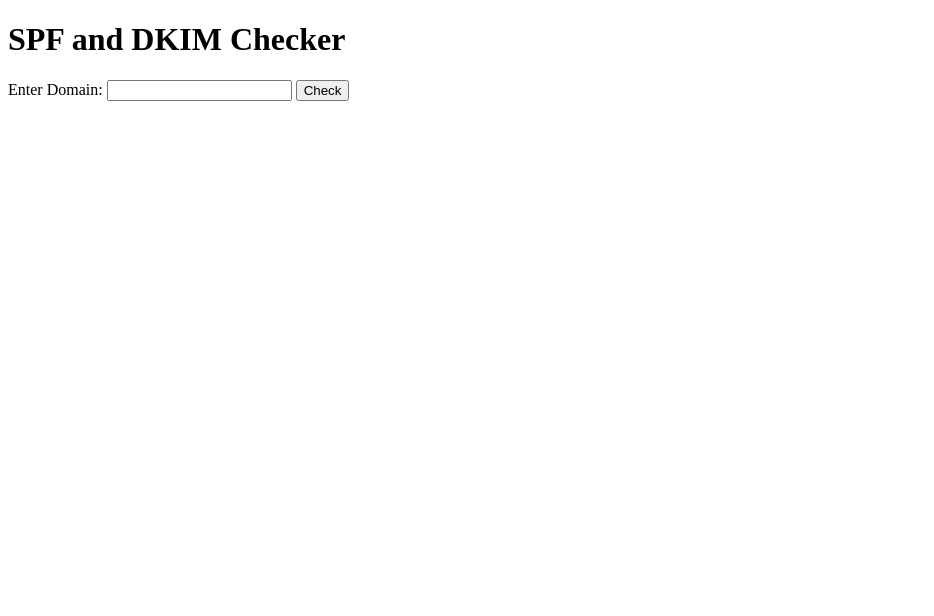
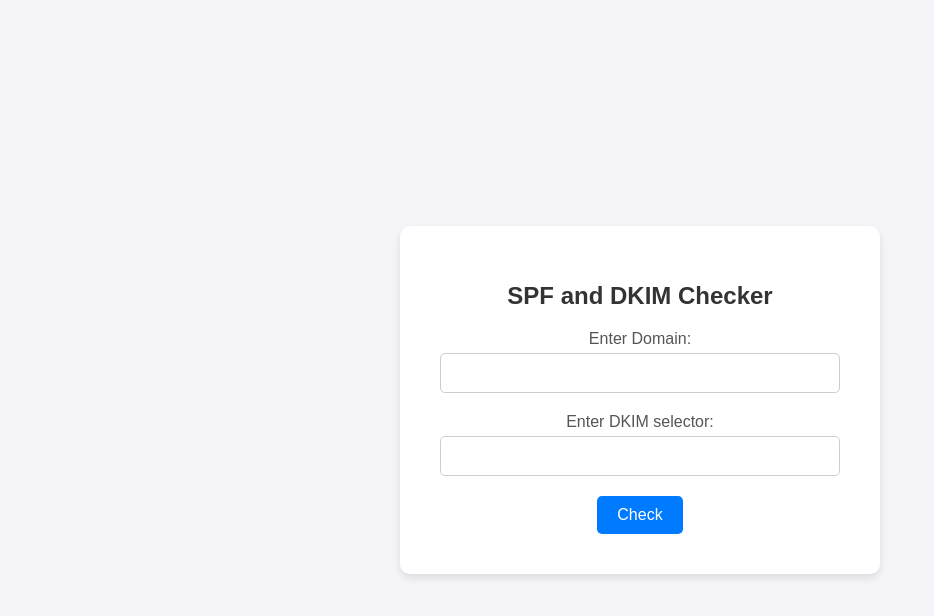
Before and after one commit to DkGoat66/SecurityCheckup, a plain HTML site: page index.html in a window 1280 px wide. Shown: the whole page, without its empty margins (0-934 px from the left). Drawn offline with Linux system fonts and the light colour scheme.

Commit message:
Update index.html

```diff
--- a/index.html
+++ b/index.html
@@ -4,13 +4,91 @@
     <meta charset="UTF-8">
     <meta name="viewport" content="width=device-width, initial-scale=1.0">
     <title>SPF/DKIM Checker</title>
+    <style>
+        /* General page styling */
+        body {
+            font-family: Arial, sans-serif;
+            background-color: #f4f4f9;
+            margin: 0;
+            padding: 0;
+            display: flex;
+            justify-content: center;
+            align-items: center;
+            height: 100vh;
+        }
+
+        /* Container for the form */
+        .container {
+            background-color: #ffffff;
+            padding: 40px;
+            border-radius: 10px;
+            box-shadow: 0 4px 8px rgba(0, 0, 0, 0.1);
+            text-align: center;
+            max-width: 400px;
+            width: 100%;
+        }
+
+        h1 {
+            margin-bottom: 20px;
+            font-size: 24px;
+            color: #333333;
+        }
+
+        /* Form input field styling */
+        input[type="text"] {
+            width: calc(100% - 22px);
+            padding: 10px;
+            margin-bottom: 20px;
+            border: 1px solid #cccccc;
+            border-radius: 5px;
+            font-size: 16px;
+        }
+
+        /* Button styling */
+        button {
+            background-color: #007bff;
+            color: white;
+            padding: 10px 20px;
+            border: none;
+            border-radius: 5px;
+            cursor: pointer;
+            font-size: 16px;
+        }
+
+        button:hover {
+            background-color: #0056b3;
+        }
+
+        /* Label styling */
+        label {
+            font-size: 16px;
+            color: #555555;
+            display: block;
+            margin-bottom: 5px;
+        }
+
+        /* Responsive design */
+        @media (max-width: 600px) {
+            .container {
+                padding: 20px;
+                max-width: 100%;
+            }
+        }
+    </style>
 </head>
 <body>
+
+    <div class="container">
         <h1>SPF and DKIM Checker</h1>
         <form action="/check" method="post">
             <label for="domain">Enter Domain:</label>
             <input type="text" name="domain" id="domain" required>
+            <br>
+            <label for="selector">Enter DKIM selector:</label>
+            <input type="text" name="selector" id="selector" required>
             <button type="submit">Check</button>
         </form>
+    </div>
+
 </body>
 </html>
```
Lines whose indentation alone changed are shown as unchanged.
